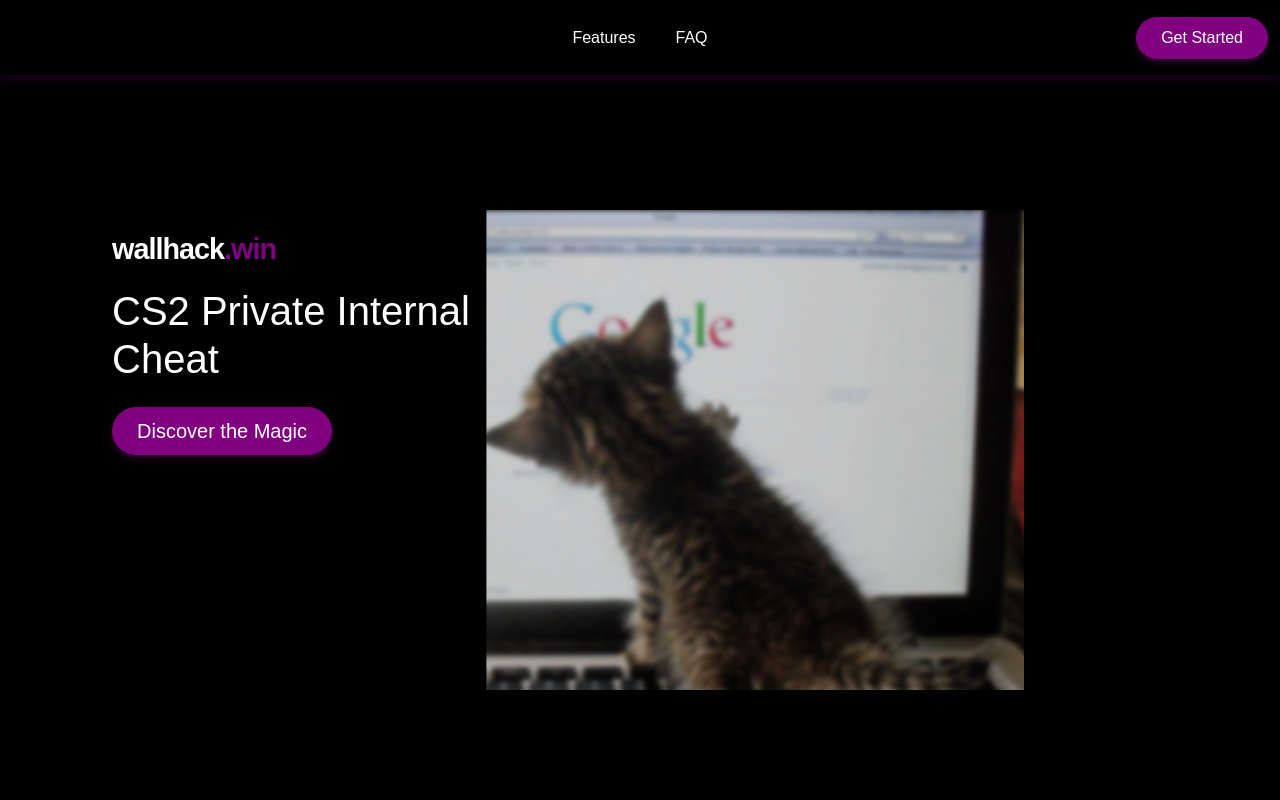
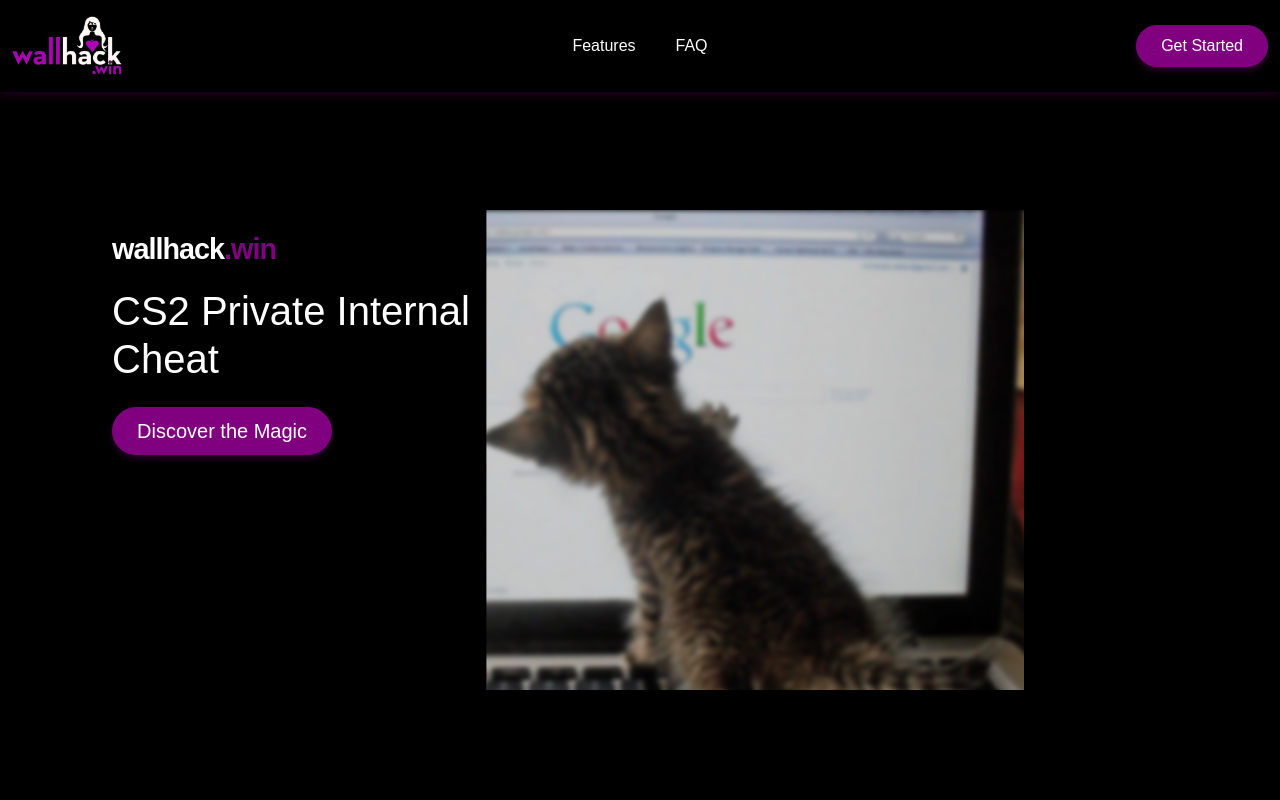
Before and after one commit to gore8181/wallhack, a plain HTML site: page index.html in a window 1280 px wide. Shown: the top 800 px of the page. Drawn offline with nearby package versions, Linux system fonts and the light colour scheme; files whose address does not match are found by name.

Commit message:
Update index.html

```diff
--- a/index.html
+++ b/index.html
@@ -15,7 +15,7 @@
             <div class="row align-items-center">
                 <div class="col-md-4 col-6">
                     <div class="logo">
-                        <img class="img-fluid logo_img" src="img/9CEDF724-7952-42F4-B769-29EA021025C9-removebg-preview (1).png" alt="">
+                        <img class="img-fluid logo_img" src="9CEDF724-7952-42F4-B769-29EA021025C9-removebg-preview (1).png" alt="">
                     </div>
                 </div>
                 <div class="col-md-4 d-none d-md-block text-center">
```
